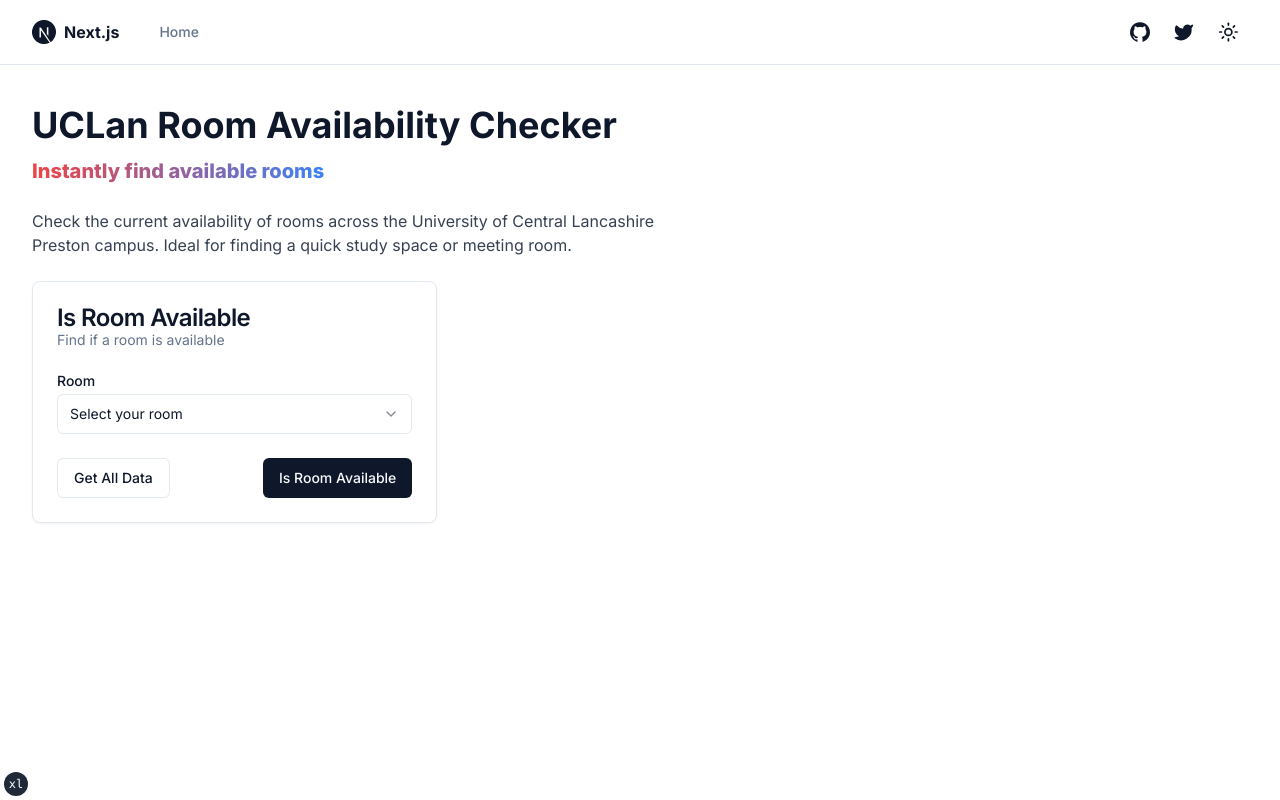
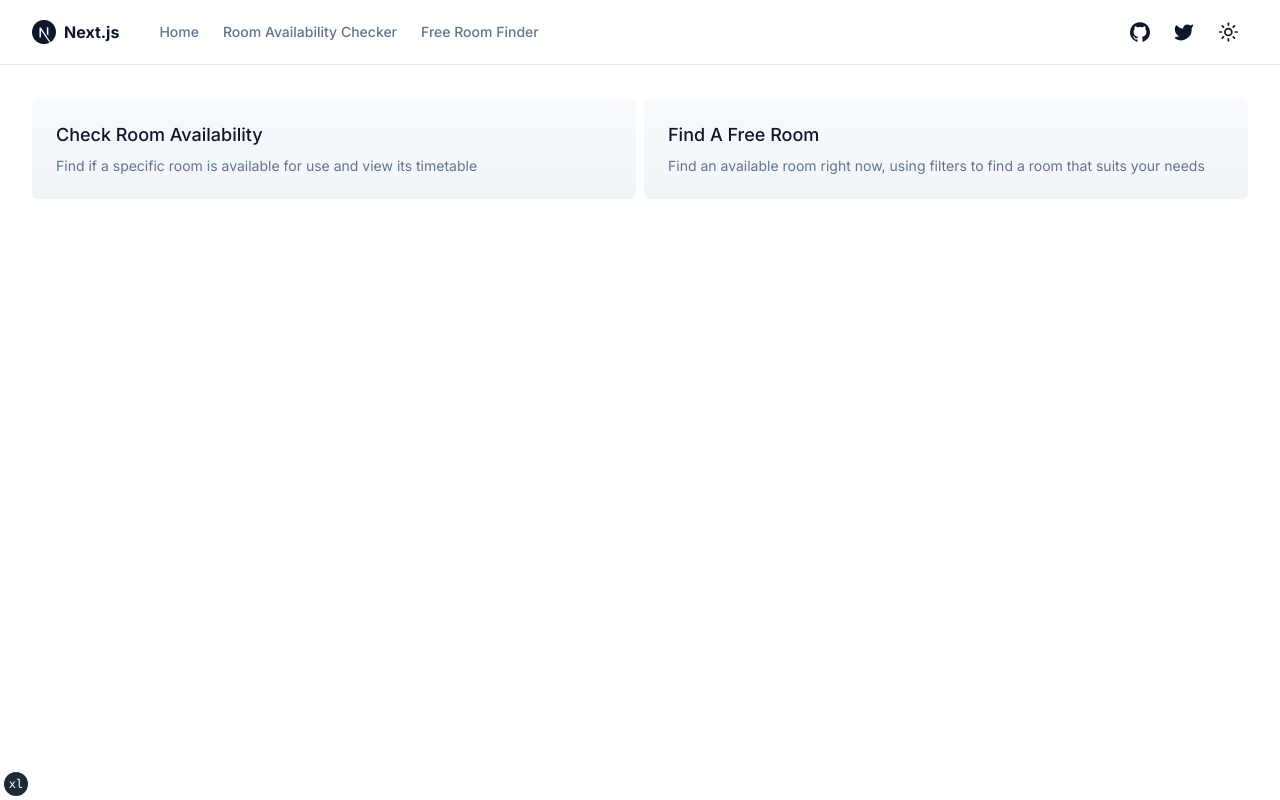
Before and after one commit to DaKheera47/find_me_a_room_nova, a Next.js app: page / in a window 1280 px wide. Built offline with nearby package versions, Linux system fonts and the light colour scheme.

Commit message:
Split things into pages, and home page has cards

```diff
--- /dev/null
+++ b/app/find-free-room/page.tsx
@@ -0,0 +1,33 @@
+"use client";
+
+import { listOfRooms } from "@/content/listOfRooms";
+
+import RoomSelector from "@/components/RoomSelector";
+import CalendarForTimetable from "@/components/CalendarForTimetable";
+import useRoomStore from "@/store/roomStore";
+
+export default function IndexPage() {
+    const { data } = useRoomStore();
+
+    return (
+        <section className="container grid items-center gap-6 pb-8 pt-6 md:py-10">
+            <div className="flex max-w-[980px] flex-col items-start gap-2">
+                <h1 className="text-3xl font-bold md:text-4xl">
+                    UCLan Free Room Finder
+                    <br className="block" />
+                    <span className="from mt-2 w-fit bg-gradient-to-r from-red-500 to-blue-500 bg-clip-text text-xl font-extrabold text-transparent">
+                        Instantly find available rooms across the UCLan Preston
+                        campus
+                    </span>
+                </h1>
+
+                <p className="mt-4 max-w-2xl text-gray-700 dark:text-gray-300">
+                    Check the current availability of rooms across the
+                    University of Central Lancashire Preston campus. Ideal for
+                    finding a quick study space or meeting room.
+                </p>
+            </div>
+
+        </section>
+    );
+}
--- a/app/page.tsx
+++ b/app/page.tsx
@@ -1,35 +1,44 @@
-"use client";
+import { Icons } from "@/components/icons";
+import Link from "next/link";
+import React from "react";
 
-import { listOfRooms } from "@/content/listOfRooms";
+type Props = {};
 
-import RoomSelector from "@/components/RoomSelector";
-import CalendarForTimetable from "@/components/CalendarForTimetable";
-import useRoomStore from "@/store/roomStore";
-
-export default function IndexPage() {
-    const { data } = useRoomStore();
+export default function Page({}: Props) {
+    const links = [
+        {
+            title: "Check room availability",
+            href: "/room-availability-checker",
+            description:
+                "Find if a specific room is available for use and view its timetable",
+        },
+        {
+            title: "Find a free room",
+            href: "/find-free-room",
+            description:
+                "Find an available room right now, using filters to find a room that suits your needs",
+        },
+    ];
 
     return (
-        <section className="container grid items-center gap-6 pb-8 pt-6 md:py-10">
-            <div className="flex max-w-[980px] flex-col items-start gap-2">
-                <h1 className="text-3xl font-bold md:text-4xl">
-                    UCLan Room Availability Checker
-                    <br className="block" />
-                    <span className="from mt-2 w-fit bg-gradient-to-r from-red-500 to-blue-500 bg-clip-text text-xl font-extrabold text-transparent">
-                        Instantly find available rooms
-                    </span>
-                </h1>
+        <section className="container mt-8">
+            <div className="grid grid-cols-2 gap-2">
+                {links.map((link) => (
+                    <Link
+                        className="flex size-full select-none flex-col justify-end rounded-md bg-gradient-to-b from-muted/50 to-muted p-6 no-underline outline-none transition-all hover:shadow-md"
+                        href={link.href}
+                        key={link.href}
+                    >
+                        <div className="mb-2 text-lg font-medium capitalize">
+                            {link.title}
+                        </div>
 
-                <p className="mt-4 max-w-2xl text-gray-700 dark:text-gray-300">
-                    Check the current availability of rooms across the
-                    University of Central Lancashire Preston campus. Ideal for
-                    finding a quick study space or meeting room.
-                </p>
+                        <p className="text-sm leading-tight text-muted-foreground">
+                            {link.description}
+                        </p>
+                    </Link>
+                ))}
             </div>
-
-            <RoomSelector listOfRooms={listOfRooms} />
-
-            <CalendarForTimetable timetable={data?.timetable} />
         </section>
     );
 }
--- /dev/null
+++ b/app/room-availability-checker/page.tsx
@@ -0,0 +1,35 @@
+"use client";
+
+import { listOfRooms } from "@/content/listOfRooms";
+
+import RoomSelector from "@/components/RoomSelector";
+import CalendarForTimetable from "@/components/CalendarForTimetable";
+import useRoomStore from "@/store/roomStore";
+
+export default function IndexPage() {
+    const { data } = useRoomStore();
+
+    return (
+        <section className="container grid items-center gap-6 pb-8 pt-6 md:py-10">
+            <div className="flex max-w-[980px] flex-col items-start gap-2">
+                <h1 className="text-3xl font-bold md:text-4xl">
+                    UCLan Room Availability Checker
+                    <br className="block" />
+                    <span className="from mt-2 w-fit bg-gradient-to-r from-red-500 to-blue-500 bg-clip-text text-xl font-extrabold text-transparent">
+                        Instantly find detailed information about a room
+                    </span>
+                </h1>
+
+                <p className="mt-4 max-w-2xl text-gray-700 dark:text-gray-300">
+                    Explore detailed information about each room on the
+                    University of Central Lancashire Preston campus. Perfect for
+                    finding a study space.
+                </p>
+            </div>
+
+            <RoomSelector listOfRooms={listOfRooms} />
+
+            <CalendarForTimetable timetable={data?.timetable} />
+        </section>
+    );
+}
--- a/components/RoomSelector.tsx
+++ b/components/RoomSelector.tsx
@@ -103,8 +103,14 @@ const RoomSelector = ({ listOfRooms }: RoomDataFetcherProps) => {
                         />
                     </CardHeader>
 
-                    <CardContent>
-                        <form>
+                    <form
+                        onSubmit={(e) => {
+                            e.preventDefault();
+
+                            getRoomData(selection);
+                        }}
+                    >
+                        <CardContent>
                             <div className="grid w-full items-center gap-4">
                                 <div className="flex flex-col space-y-1.5">
                                     <Label htmlFor="room">Room</Label>
@@ -132,27 +138,12 @@ const RoomSelector = ({ listOfRooms }: RoomDataFetcherProps) => {
                                     </Select>
                                 </div>
                             </div>
-                        </form>
-                    </CardContent>
+                        </CardContent>
 
-                    <CardFooter className="flex justify-between">
-                        <Button
-                            onClick={() => {
-                                getRoomData(selection);
-                            }}
-                            variant="outline"
-                        >
-                            Get All Data
-                        </Button>
-
-                        <Button
-                            onClick={() => {
-                                isRoomAvailable(selection);
-                            }}
-                        >
-                            Is Room Available
-                        </Button>
-                    </CardFooter>
+                        <CardFooter className="flex justify-end">
+                            <Button type="submit">Get Room Data</Button>
+                        </CardFooter>
+                    </form>
                 </Card>
 
                 {data && (
--- a/components/main-nav.tsx
+++ b/components/main-nav.tsx
@@ -1,22 +1,25 @@
-import * as React from "react"
-import Link from "next/link"
+import * as React from "react";
+import Link from "next/link";
 
-import { NavItem } from "@/types/nav"
-import { siteConfig } from "@/config/site"
-import { cn } from "@/lib/utils"
-import { Icons } from "@/components/icons"
+import { NavItem } from "@/types/nav";
+import { siteConfig } from "@/config/site";
+import { cn } from "@/lib/utils";
+import { Icons } from "@/components/icons";
 
 interface MainNavProps {
-  items?: NavItem[]
+    items?: NavItem[];
 }
 
 export function MainNav({ items }: MainNavProps) {
     return (
         <div className="flex gap-6 md:gap-10">
             <Link href="/" className="flex items-center space-x-2">
-        <Icons.logo className="h-6 w-6" />
-        <span className="inline-block font-bold">{siteConfig.name}</span>
+                <Icons.logo className="size-6" />
+                <span className="inline-block font-bold">
+                    {siteConfig.name}
+                </span>
             </Link>
+
             {items?.length ? (
                 <nav className="flex gap-6">
                     {items?.map(
@@ -26,16 +29,17 @@ export function MainNav({ items }: MainNavProps) {
                                     key={index}
                                     href={item.href}
                                     className={cn(
-                    "flex items-center text-sm font-medium text-muted-foreground",
-                    item.disabled && "cursor-not-allowed opacity-80"
+                                        "flex items-center text-sm font-medium text-muted-foreground transition-colors hover:text-white",
+                                        item.disabled &&
+                                            "cursor-not-allowed opacity-80",
                                     )}
                                 >
                                     {item.title}
                                 </Link>
-              )
+                            ),
                     )}
                 </nav>
             ) : null}
         </div>
-  )
+    );
 }
--- a/config/site.ts
+++ b/config/site.ts
@@ -1,4 +1,4 @@
-export type SiteConfig = typeof siteConfig
+export type SiteConfig = typeof siteConfig;
 
 export const siteConfig = {
     name: "Next.js",
@@ -9,10 +9,18 @@ export const siteConfig = {
             title: "Home",
             href: "/",
         },
+        {
+            title: "Room Availability Checker",
+            href: "/room-availability-checker",
+        },
+        {
+            title: "Free Room Finder",
+            href: "/find-free-room",
+        },
     ],
     links: {
         twitter: "https://twitter.com/shadcn",
         github: "https://github.com/shadcn/ui",
         docs: "https://ui.shadcn.com",
     },
-}
+};
```
Lines whose indentation alone changed are shown as unchanged.
